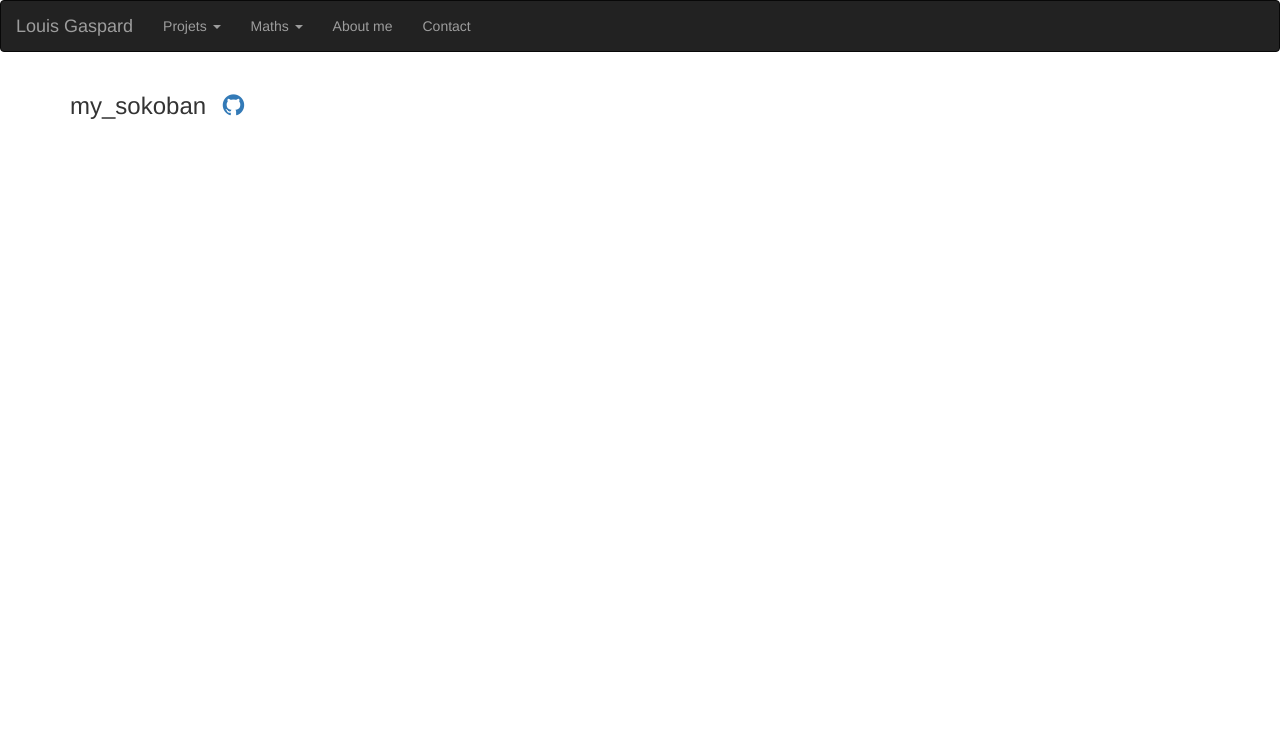
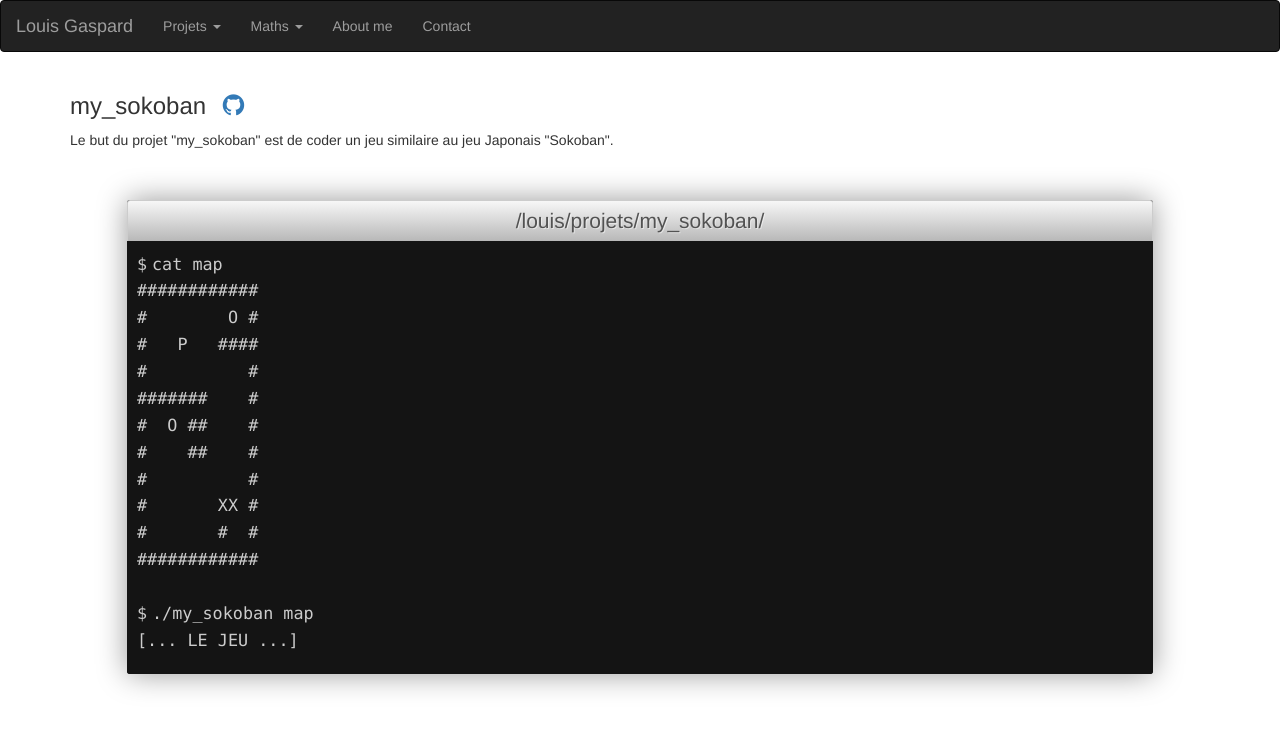
Before and after one commit to LouisGaspard/portfolio-project, a website: page html/projects/my_sokoban.html in a window 1280 px wide. Drawn offline with nearby package versions, Linux system fonts and the light colour scheme.

Commit message:
add printf ls & sokoban

```diff
--- a/html/projects/my_sokoban.html
+++ b/html/projects/my_sokoban.html
@@ -6,6 +6,7 @@
         <meta name="viewport" content="width=device-width, initial-scale=1">
         <link rel="stylesheet" href="https://maxcdn.bootstrapcdn.com/bootstrap/3.3.7/css/bootstrap.min.css">
         <link rel="stylesheet" href="https://cdnjs.cloudflare.com/ajax/libs/font-awesome/4.7.0/css/font-awesome.min.css">
+        <link rel="stylesheet" href="/html/style.css">
         <script src="https://ajax.googleapis.com/ajax/libs/jquery/3.3.1/jquery.min.js"></script>
         <script src="https://maxcdn.bootstrapcdn.com/bootstrap/3.3.7/js/bootstrap.min.js"></script>
         <script>
@@ -21,6 +22,38 @@
             <a style="font-size: 25px; margin-left: 10px" target="_blank" href="https://github.com/LouisGaspard/my_sokoban">
                 <i class="fa fa-md fa-github" aria-hidden="true"></i>
             </a></h3>
+            <p>Le but du projet "my_sokoban" est de coder un jeu similaire au jeu Japonais "Sokoban".</p>
+            <div class="shell-wrap">
+                <p class="shell-top-bar">/louis/projets/my_sokoban/</p>
+                <ul class="shell-body">
+                    <li>cat map</li>
+                    <p1>############</p1>
+                    <br/>
+                    <p1>#&nbsp;&nbsp;&nbsp;&nbsp;&nbsp;&nbsp;&nbsp;&nbsp;O&nbsp;#</p1>
+                    <br/>
+                    <p1>#&nbsp;&nbsp;&nbsp;P&nbsp;&nbsp;&nbsp;####</p1>
+                    <br/>
+                    <p1>#&nbsp;&nbsp;&nbsp;&nbsp;&nbsp;&nbsp;&nbsp;&nbsp;&nbsp;&nbsp;#</p1>
+                    <br/>
+                    <p1>#######&nbsp;&nbsp;&nbsp;&nbsp;#</p1>
+                    <br/>
+                    <p1>#&nbsp;&nbsp;O&nbsp;##&nbsp;&nbsp;&nbsp;&nbsp;#</p1>
+                    <br/>
+                    <p1>#&nbsp;&nbsp;&nbsp;&nbsp;##&nbsp;&nbsp;&nbsp;&nbsp;#</p1>
+                    <br/>
+                    <p1>#&nbsp;&nbsp;&nbsp;&nbsp;&nbsp;&nbsp;&nbsp;&nbsp;&nbsp;&nbsp;#</p1>
+                    <br/>
+                    <p1>#&nbsp;&nbsp;&nbsp;&nbsp;&nbsp;&nbsp;&nbsp;XX&nbsp;#</p1>
+                    <br/>
+                    <p1>#&nbsp;&nbsp;&nbsp;&nbsp;&nbsp;&nbsp;&nbsp;#&nbsp;&nbsp;#</p1>
+                    <br/>
+                    <p1>############</p1>
+                    <br/>
+                    <br/>
+                    <li>./my_sokoban map</li>
+                    <p>[... LE JEU ...]</p>
+                </ul>
+            </div>
         </div>
     </body>
 </html>
--- /dev/null
+++ b/html/style.css
@@ -0,0 +1,68 @@
+.shell-wrap {
+    width: 90%;
+    height: 80%;
+    background: #141414;
+    margin: 50px auto 0 auto;
+    box-shadow: 0 0 30px rgba(0,0,0,0.4);
+
+    -webkit-border-radius: 3px;
+    -moz-border-radius: 3px;
+    border-radius: 3px;
+}
+
+.shell-top-bar {
+    text-align: center;
+    color: #525252;
+    padding: 5px 0;
+    margin: 0;
+    text-shadow: 1px 1px 0 rgba(255,255,255,0.5);
+    font-size: 1.5em;
+    border: 1px solid #CCCCCC;
+    border-bottom: none;
+
+    -webkit-border-top-left-radius: 3px;
+    -webkit-border-top-right-radius: 3px;
+    -moz-border-radius-topleft: 3px;
+    -moz-border-radius-topright: 3px;
+    border-top-left-radius: 3px;
+    border-top-right-radius: 3px;
+
+    background: #f7f7f7; /* Old browsers */
+    background: -moz-linear-gradient(top,  #f7f7f7 0%, #B8B8B8 100%); /* FF3.6+ */
+    background: -webkit-gradient(linear, left top, left bottom, color-stop(0%,#f7f7f7), color-stop(100%,#B8B8B8)); /* Chrome,Safari4+ */
+    background: -webkit-linear-gradient(top,  #f7f7f7 0%,#B8B8B8 100%); /* Chrome10+,Safari5.1+ */
+    background: -o-linear-gradient(top,  #f7f7f7 0%,#B8B8B8 100%); /* Opera 11.10+ */
+    background: -ms-linear-gradient(top,  #f7f7f7 0%,#B8B8B8 100%); /* IE10+ */
+    background: linear-gradient(to bottom,  #f7f7f7 0%,#B8B8B8 100%); /* W3C */
+    filter: progid:DXImageTransform.Microsoft.gradient( startColorstr='#f7f7f7', endColorstr='#B8B8B8',GradientType=0 ); /* IE6-9 */
+}
+
+.shell-body {
+    margin: 0;
+    padding: 10px;
+    list-style: none;
+    background: #141414;
+    color: #CCCCCC;
+    font: 1.2em 'Andale Mono', Consolas, 'Courier New';
+    line-height: 1.6em;
+
+    -webkit-border-bottom-right-radius: 3px;
+    -webkit-border-bottom-left-radius: 3px;
+    -moz-border-radius-bottomright: 3px;
+    -moz-border-radius-bottomleft: 3px;
+    border-bottom-right-radius: 3px;
+    border-bottom-left-radius: 3px;
+}
+
+.shell-body li:before {
+    content: '$';
+    position: absolute;
+    left: 0;
+    top: 0;
+}
+
+.shell-body li {
+    word-wrap: break-word;
+    position: relative;
+    padding: 0 0 0 15px;
+}
--- a/server.js
+++ b/server.js
@@ -47,6 +47,9 @@ app.post('/send_contact', function (req, res) {
 app.get('/html/header.html', function (req, res) {
     res.sendFile(__dirname + '/html/header.html');
 })
+app.get('/html/style.css', function (req, res) {
+    res.sendFile(__dirname + '/html/style.css');
+})
 app.get('/about', function (req, res) {
     res.sendFile(__dirname + '/html/about.html');
 })
```
Also changed, not shown: html/about.html (+3 -3 lines), html/projects/my_ls.html (+15 -3 lines), html/projects/my_printf.html (+23 -0 lines).
